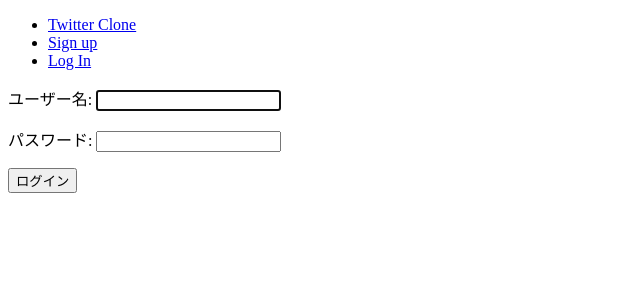
After one commit to shinonome-inc/backend-final-assignment-yuuki-Morita-Yuuki, a Django app: page /accounts/login/ in a window 1280 px wide. The commit adds this page. Shown: the top 300 px of the page, without its empty margins (0-640 px from the left). Run offline with Django 4.2, Linux system fonts and the light colour scheme.

Commit message:
ログイン、ログアウト機能の実装

```diff
--- a/accounts/urls.py
+++ b/accounts/urls.py
@@ -1,4 +1,4 @@
-# from django.contrib.auth import views as auth_views
+from django.contrib.auth import views as auth_views
 from django.urls import path
 
 from . import views
@@ -7,8 +7,8 @@ app_name = "accounts"
 
 urlpatterns = [
     path("signup/", views.SignupView.as_view(), name="signup"),
-    # path('login/', auth_views.LoginView.as_view(), name='login'),
-    # path('logout/', auth_views.LogoutView.as_view(), name='logout'),
+    path("login/", auth_views.LoginView.as_view(template_name="accounts/login.html"), name="login"),
+    path("logout/", auth_views.LogoutView.as_view(), name="logout"),
     # path('<str:username>/', views.UserProfileView.as_view(), name='user_profile'),
     # path('<str:username>/follow/', views.FollowView.as_view(), name='follow'),
     # path('<str:username>/unfollow/', views.UnFollowView, name='unfollow'),
--- a/accounts/views.py
+++ b/accounts/views.py
@@ -2,6 +2,8 @@
 from django.contrib.auth import authenticate, login
 from django.urls import reverse_lazy
 from django.views.generic import CreateView
+
+from mysite.settings import LOGIN_REDIRECT_URL
 
 from .forms import SignupForm
 
@@ -9,7 +11,7 @@ from .forms import SignupForm
 class SignupView(CreateView):
     form_class = SignupForm
     template_name = "accounts/signup.html"
-    success_url = reverse_lazy("tweets:home")
+    success_url = reverse_lazy(LOGIN_REDIRECT_URL)
 
     def form_valid(self, form):
         response = super().form_valid(form)
--- a/mysite/settings.py
+++ b/mysite/settings.py
@@ -126,3 +126,9 @@ STATIC_URL = "static/"
 DEFAULT_AUTO_FIELD = "django.db.models.BigAutoField"
 
 AUTH_USER_MODEL = "accounts.User"
+
+LOGIN_URL = "accounts:login"
+
+LOGIN_REDIRECT_URL = "tweets:home"
+
+LOGOUT_REDIRECT_URL = "welcome:welcome"
--- /dev/null
+++ b/templates/accounts/login.html
@@ -0,0 +1,11 @@
+{% extends "base.html" %}
+
+{% block title %}LOGIN{% endblock %}
+
+{% block content %}
+<form method="post">
+	{{ form.as_p }}
+	{% csrf_token %}
+	<button type="submit">ログイン</button>
+</form>
+{% endblock %}
--- a/templates/base.html
+++ b/templates/base.html
@@ -10,6 +10,7 @@
       <ul>
 				<li><a href="{% url 'welcome:welcome' %}">Twitter Clone</a></li>
         <li><a href="{% url 'accounts:signup' %}">Sign up</a></li>
+        <li><a href="{% url 'accounts:login' %}">Log In</a></li>
       </ul>
     </nav>
   </header>
--- a/templates/tweets/home.html
+++ b/templates/tweets/home.html
@@ -3,4 +3,5 @@
 
 {% block content %}
 <h1>Homeです</h1>
+<a href = "{%url 'accounts:logout'%}">ログアウト</a>
 {% endblock %}
--- a/templates/welcome/welcome.html
+++ b/templates/welcome/welcome.html
@@ -1 +1,3 @@
 {% extends "base.html" %}
+
+<a href = "{% url 'accounts:login' %}">ログイン</a>
```
